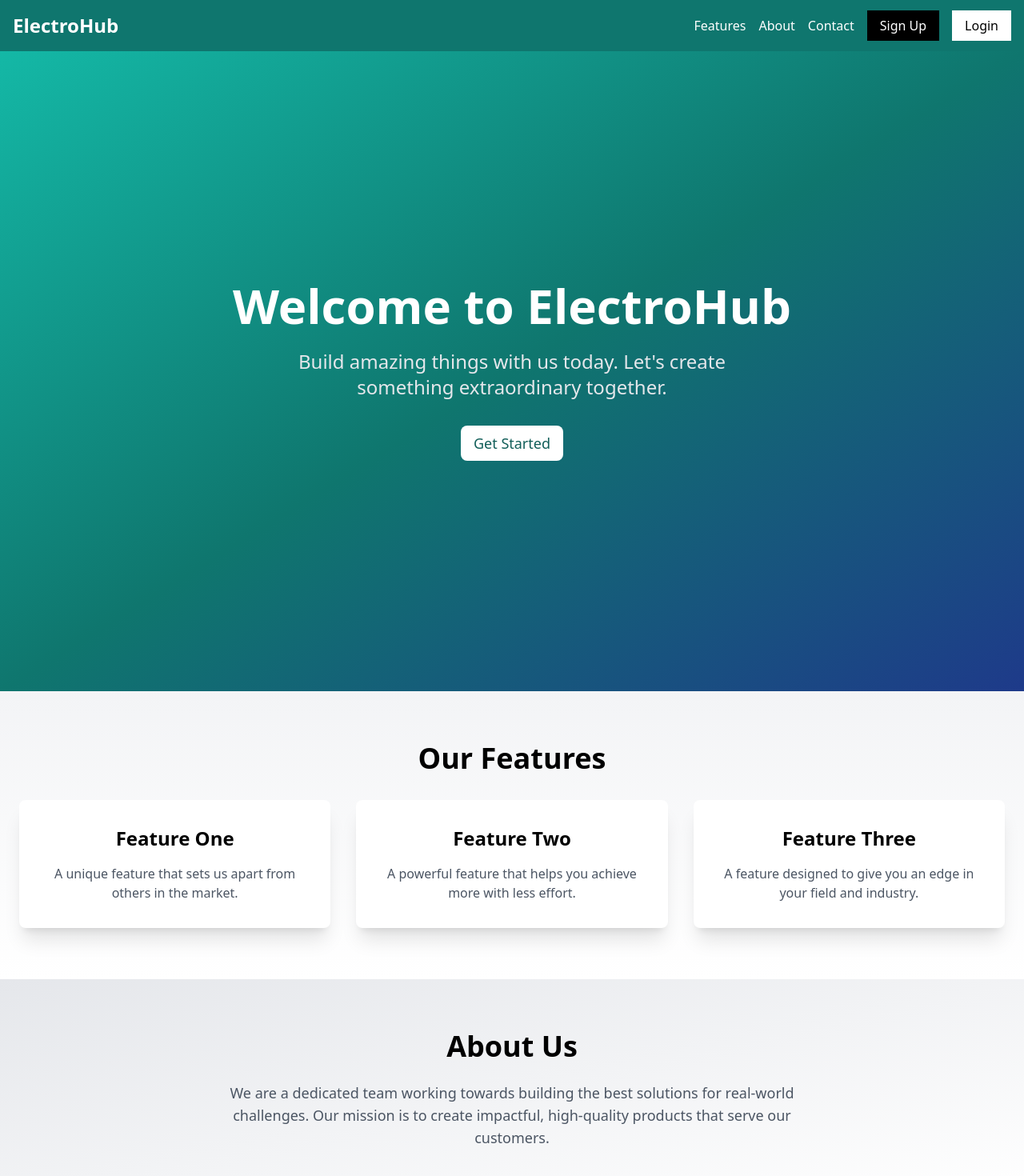
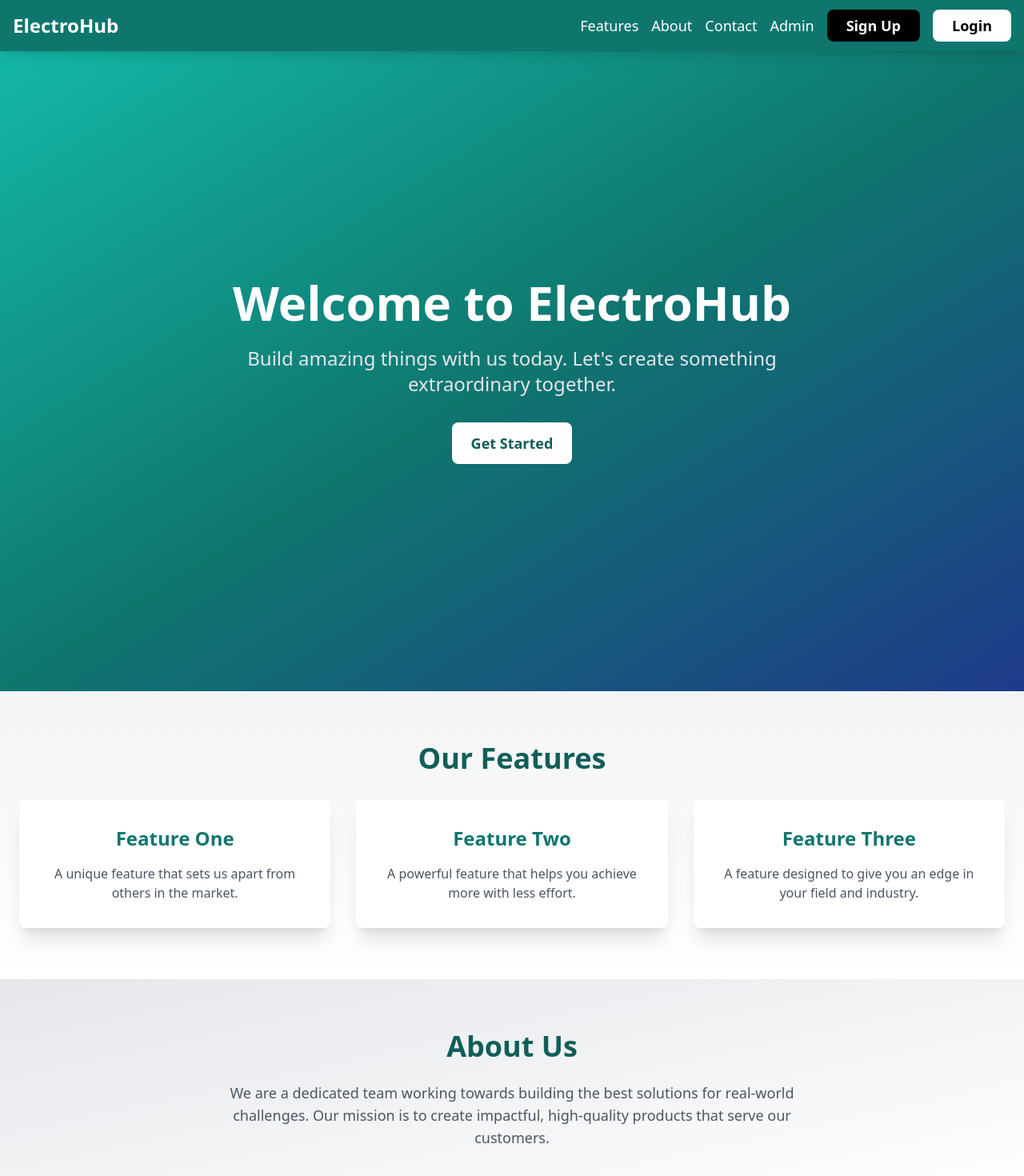
Before and after one commit to zeeshan-exo/eccomernce-platform-forntend, a React (Vite) app: page / in a window 1280 px wide. Shown: the top 1470 px of the page at 80% size. Built offline with nearby package versions, Linux system fonts and the light colour scheme.

Commit message:
authorization on role base

```diff
--- a/package.json
+++ b/package.json
@@ -21,6 +21,7 @@
     "eslint-plugin-prettier": "^5.2.1",
     "framer-motion": "^11.15.0",
     "icons": "^1.0.0",
+    "jwt-decode": "^4.0.0",
     "modal": "^0.2.0",
     "next-themes": "^0.4.4",
     "prettier": "^3.4.2",
--- a/src/ProtectedRoute.jsx
+++ b/src/ProtectedRoute.jsx
@@ -5,8 +5,12 @@ import { useAuth } from "./auth";
 function ProtectedRoute() {
   const { authorize } = useAuth();
   let data = authorize();
-
-  return data?.token ? <Outlet /> : <Navigate to="/login" />;
+  console.log(data);
+  return data?.token && data.data.role === "admin" ? (
+    <Outlet />
+  ) : (
+    <Navigate to="/" replace />
+  );
 }
 
 export default ProtectedRoute;
--- a/src/pages/Category.jsx
+++ b/src/pages/Category.jsx
@@ -5,15 +5,19 @@ import {
 } from "../features/auth/categorySlice";
 import ReusableForm from "../components/Form";
 import ReusableTable from "../components/Table";
+import { useForm } from "react-hook-form";
 
 const Category = () => {
   const { data: categories, isLoading, isError, error } = useGetCategoryQuery();
-
   const [createCategory, { isLoading: createLoading, isError: creationError }] =
     useCreateCategoryMutation();
-
   const [isDrawerOpen, setIsDrawerOpen] = useState(false);
 
+  const {
+    control,
+    handleSubmit,
+    formState: { errors },
+  } = useForm();
   const formFields = [
     {
       name: "name",
@@ -49,7 +53,6 @@ const Category = () => {
   return (
     <div className="max-w-6xl mx-auto mt-10 p-8 bg-gray-50 rounded-lg shadow-lg relative">
       <div className="flex justify-between items-center mb-6">
-        {/* <h2 className="text-3xl font-bold text-gray-800">Categories</h2> */}
         <button
           className="bg-teal-600 text-white hover:bg-teal-700 transition duration-300 py-2 px-5 rounded-lg shadow-md transform hover:scale-105"
           onClick={() => setIsDrawerOpen(true)}
@@ -102,10 +105,11 @@ const Category = () => {
             <ReusableForm
               fields={formFields}
               initialValues={{ name: "" }}
-              onSubmit={handleFormSubmit}
+              onSubmit={handleSubmit(handleFormSubmit)}
               onCancel={() => setIsDrawerOpen(false)}
               submitLabel={createLoading ? "Creating..." : "Add Category"}
               isLoading={createLoading}
+              control={control}
             />
 
             {creationError && (
--- a/src/pages/LandingPage.jsx
+++ b/src/pages/LandingPage.jsx
@@ -2,6 +2,7 @@ import React from "react";
 import { Link } from "react-router-dom";
 import Header from "../components/Header";
 import Footer from "../components/Footer";
+import Logout from "./logout";
 
 const LandingPage = () => {
   return (
@@ -13,106 +14,123 @@ const LandingPage = () => {
             <a
               href="#features"
               key="features"
-              className="hover:text-teal-300 text-white transition-colors"
+              className="hover:text-teal-300 text-white transition-colors text-lg font-medium"
             >
               Features
             </a>,
             <a
               href="#about"
               key="about"
-              className="hover:text-teal-300 text-white transition-colors"
+              className="hover:text-teal-300 text-white transition-colors text-lg font-medium"
             >
               About
             </a>,
             <a
               href="#contact"
               key="contact"
-              className="hover:text-teal-300 text-white transition-colors"
+              className="hover:text-teal-300 text-white transition-colors text-lg font-medium"
             >
               Contact
             </a>,
             <Link
+              to="/admin/dashboard"
+              className="hover:text-teal-300 text-white transition-colors text-lg font-medium"
+            >
+              Admin
+            </Link>,
+            <Link
               to="/signup"
               key="signup"
-              className="text-white hover:text-teal-300 bg-black px-4 py-2 transition-colors"
+              className="text-white hover:text-teal-300 bg-black px-6 py-2 rounded-lg transition-colors text-lg font-semibold"
             >
               Sign Up
             </Link>,
             <Link
               to="/login"
               key="login"
-              className="text-black hover:text-teal-300 px-4 py-2 bg-white transition-colors"
+              className="text-black hover:text-teal-300 px-6 py-2 bg-white rounded-lg transition-colors text-lg font-semibold"
             >
               Login
             </Link>,
           ]}
-          className="bg-gradient-to-tb from-teal-400 to-teal-600"
+          className="bg-gradient-to-tb from-teal-400 to-teal-600 sticky top-0 z-50 shadow-lg"
         />
       </div>
-      <section className="h-screen bg-gradient-to-br from-teal-500 via-teal-700 to-blue-900 flex flex-col justify-center items-center text-center px-4">
-        <h1 className="text-4xl md:text-6xl text-white font-bold mb-6">
+
+      <section className="h-screen bg-gradient-to-br from-teal-500 via-teal-700 to-blue-900 flex flex-col justify-center items-center text-center px-4 py-16">
+        <h1 className="text-5xl md:text-6xl text-white font-bold mb-6 animate__animated animate__fadeIn">
           Welcome to ElectroHub
         </h1>
-        <p className="text-lg md:text-2xl text-gray-200 mb-8 max-w-xl mx-auto">
+        <p className="text-lg md:text-2xl text-gray-200 mb-8 max-w-2xl mx-auto">
           Build amazing things with us today. Let's create something
           extraordinary together.
         </p>
         <Link
           to="/home/products"
-          className="bg-white hover:bg-gray-200 text-teal-800 py-2 px-4 rounded-lg text-lg transition duration-300 transform hover:scale-105"
+          className="bg-white hover:bg-gray-200 text-teal-800 py-3 px-6 rounded-lg text-lg font-semibold transition duration-300 transform hover:scale-105"
         >
           Get Started
         </Link>
       </section>
+
       <section
         id="features"
         className="py-16 bg-gradient-to-b from-gray-100 to-white text-center"
       >
-        <h2 className="text-4xl font-bold mb-8">Our Features</h2>
+        <h2 className="text-4xl font-bold mb-8 text-teal-800">Our Features</h2>
         <div className="grid grid-cols-1 sm:grid-cols-2 lg:grid-cols-3 gap-8 px-6">
-          <div className="p-8 bg-white rounded-lg shadow-xl hover:shadow-2xl transition-shadow duration-300">
-            <h3 className="text-2xl font-semibold mb-4">Feature One</h3>
+          <div className="p-8 bg-white rounded-lg shadow-xl hover:shadow-2xl transition-shadow duration-300 transform hover:scale-105">
+            <h3 className="text-2xl font-semibold mb-4 text-teal-700">
+              Feature One
+            </h3>
             <p className="text-gray-600">
               A unique feature that sets us apart from others in the market.
             </p>
           </div>
-          <div className="p-8 bg-white rounded-lg shadow-xl hover:shadow-2xl transition-shadow duration-300">
-            <h3 className="text-2xl font-semibold mb-4">Feature Two</h3>
+          <div className="p-8 bg-white rounded-lg shadow-xl hover:shadow-2xl transition-shadow duration-300 transform hover:scale-105">
+            <h3 className="text-2xl font-semibold mb-4 text-teal-700">
+              Feature Two
+            </h3>
             <p className="text-gray-600">
               A powerful feature that helps you achieve more with less effort.
             </p>
           </div>
-          <div className="p-8 bg-white rounded-lg shadow-xl hover:shadow-2xl transition-shadow duration-300">
-            <h3 className="text-2xl font-semibold mb-4">Feature Three</h3>
+          <div className="p-8 bg-white rounded-lg shadow-xl hover:shadow-2xl transition-shadow duration-300 transform hover:scale-105">
+            <h3 className="text-2xl font-semibold mb-4 text-teal-700">
+              Feature Three
+            </h3>
             <p className="text-gray-600">
               A feature designed to give you an edge in your field and industry.
             </p>
           </div>
         </div>
       </section>
+
       <section
         id="about"
         className="py-16 bg-gradient-to-tl from-white to-gray-200 text-center"
       >
-        <h2 className="text-4xl font-bold mb-6">About Us</h2>
+        <h2 className="text-4xl font-bold mb-6 text-teal-800">About Us</h2>
         <p className="text-gray-600 max-w-3xl mx-auto text-lg">
           We are a dedicated team working towards building the best solutions
           for real-world challenges. Our mission is to create impactful,
           high-quality products that serve our customers.
         </p>
       </section>
+
       <section
         id="contact"
         className="py-16 bg-gradient-to-tl from-white to-gray-200 text-center"
       >
-        <h2 className="text-4xl font-bold mb-6">Contact Us</h2>
+        <h2 className="text-4xl font-bold mb-6 text-teal-800">Contact Us</h2>
         <p className="text-gray-700 mb-6">
           Have questions? Reach out to us today. We're here to help!
         </p>
-        <button className="bg-black text-white py-2 px-4 rounded-lg text-lg transition duration-300 transform hover:scale-105">
+        <button className="bg-black text-white py-3 px-6 rounded-lg text-lg font-semibold transition duration-300 transform hover:scale-105">
           Send Message
         </button>
       </section>
+
       <footer className="bg-teal-600 text-white py-4 text-center">
         <Footer />
       </footer>
--- a/src/pages/SubCategory.jsx
+++ b/src/pages/SubCategory.jsx
@@ -5,6 +5,7 @@ import {
 } from "../features/auth/categorySlice";
 import ReusableForm from "../components/Form";
 import ReusableTable from "../components/Table";
+import { useForm } from "react-hook-form";
 
 const Subcategory = () => {
   const {
@@ -20,6 +21,12 @@ const Subcategory = () => {
   ] = useCreateSubCategoryMutation();
 
   const [isDrawerOpen, setIsDrawerOpen] = useState(false);
+
+  const {
+    control,
+    handleSubmit,
+    formState: { errors },
+  } = useForm();
 
   const formFields = [
     {
@@ -56,7 +63,6 @@ const Subcategory = () => {
   return (
     <div className="max-w-6xl mx-auto mt-10 p-6 bg-gray-50 rounded-lg shadow-lg relative">
       <div className="flex justify-between items-center mb-6">
-        {/* <h2 className="text-3xl font-bold text-teal-700">Subcategories</h2> */}
         <button
           className="bg-teal-600 text-white hover:bg-teal-700 transition duration-300 px-4 py-2 rounded-md shadow-md"
           onClick={() => setIsDrawerOpen(true)}
@@ -106,11 +112,12 @@ const Subcategory = () => {
 
             <ReusableForm
               fields={formFields}
-              initialValues={{ name: "" }}
-              onSubmit={handleFormSubmit}
+              onSubmit={handleSubmit(handleFormSubmit)}
               onCancel={() => setIsDrawerOpen(false)}
               submitLabel={createLoading ? "Creating..." : "Add Subcategory"}
               isLoading={createLoading}
+              control={control}
+              errors={errors}
             />
 
             {creationError && (
--- a/src/pages/login.jsx
+++ b/src/pages/login.jsx
@@ -38,7 +38,7 @@ function Login() {
 
       dispatch(setUser(response.data));
 
-      navigate("/admin/dashboard");
+      navigate("/");
     } catch (error) {
       console.log("Login failed:", error.message);
     }
```
Also changed, not shown: src/components/CheckAdmin.jsx (added, +27 -0 lines), 1 other file (tests, documents, lock files or other folders).
